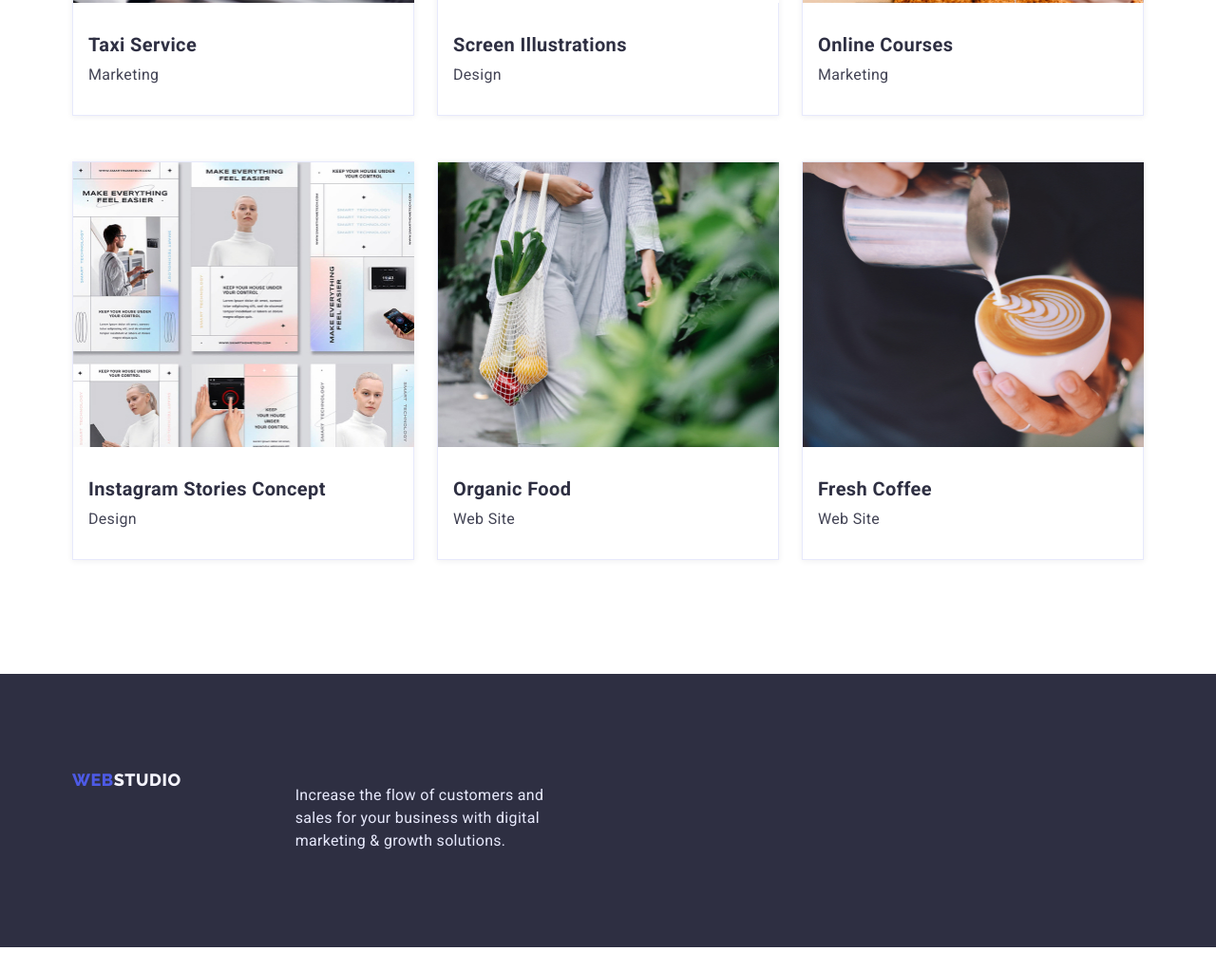
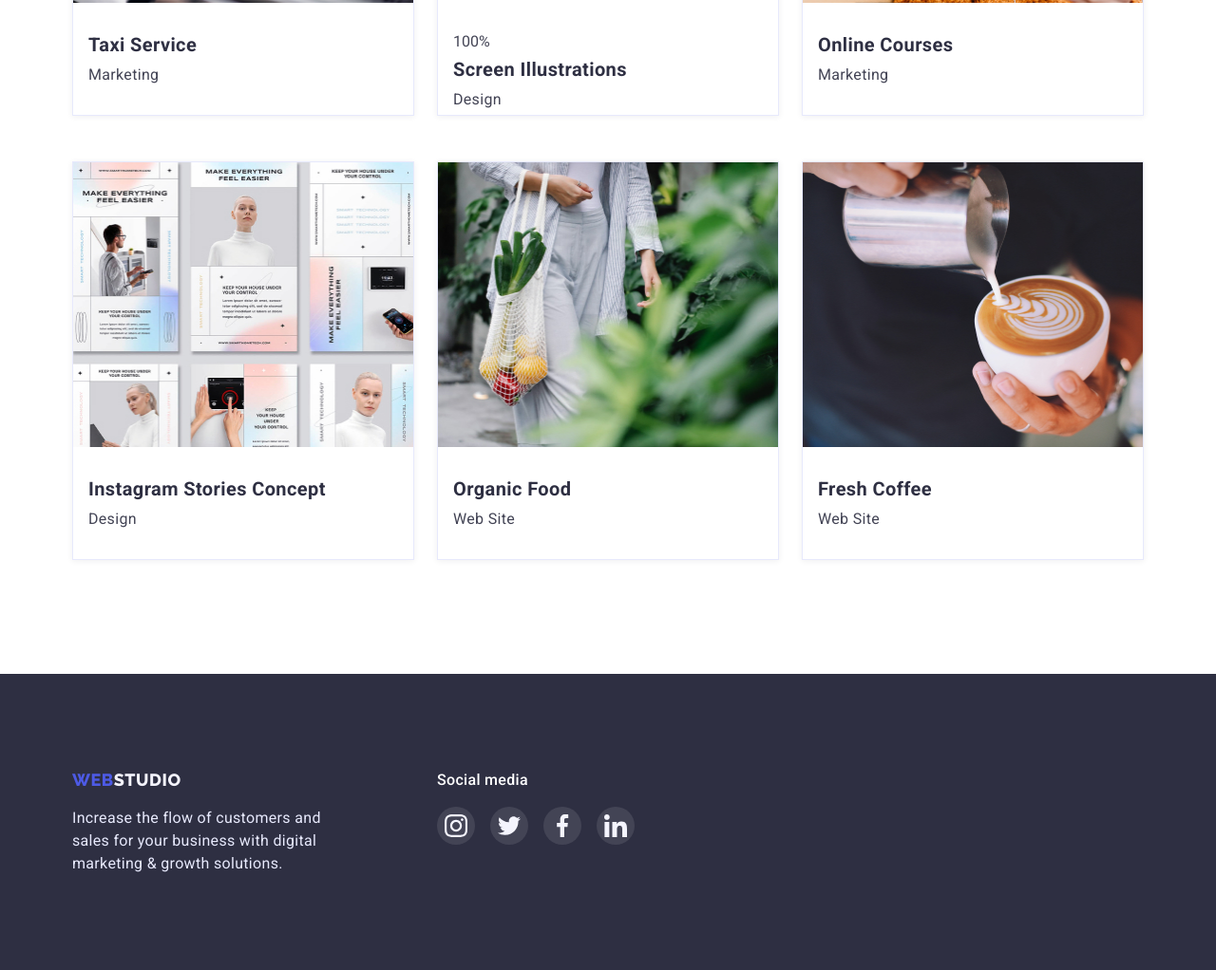
Before and after one commit to MajorIvan/goit-markup-hw-04, a plain HTML site: page portfolio.html in a window 1280 px wide. Shown: the part 1056-2078 px from the top of the page at 95% size. Before the commit the page ends 2054 px from the top, so only its background shows below. Drawn offline with nearby package versions, Linux system fonts and the light colour scheme.

Commit message:
Update portfolio.html

```diff
--- a/portfolio.html
+++ b/portfolio.html
@@ -39,63 +39,63 @@
                 </ul>
                 <ul class="project-cards list">
                     <li class="card">
-                        <img class="projects-img" src="./images/banking_app_interface_concept.jpg" alt="Banking App Interface Concept" style="max-width: 360px; height: 300px;">
+                        <img class="projects-img" src="./images/banking_app_interface_concept.jpg" alt="Banking App Interface Concept" style="width: 100%; height: 300px;">
                         <div class="card-wrap">
                             <h3 class="sub-title">Banking App Interface Concept</h3>
                             <p class="regular-text">App</p>
                         </div>
                     </li>
                     <li class="card">
-                        <img class="projects-img" src="./images/cashless_payment.jpg" alt="Cashless Payment" style="max-width: 360px; height: 300px;">
+                        <img class="projects-img" src="./images/cashless_payment.jpg" alt="Cashless Payment" style="width: 100%; height: 300px;">
                         <div class="card-wrap">
                             <h3 class="sub-title">Cashless Payment</h3>
                             <p class="regular-text">Marketing</p>
                         </div>
                     </li>
                     <li class="card">
-                        <img class="projects-img" src="./images/meditaion_app.jpg" alt="Meditaion App" style="max-width: 360px; height: 300px;">
+                        <img class="projects-img" src="./images/meditaion_app.jpg" alt="Meditaion App" style="width: 100%; height: 300px;">
                         <div class="card-wrap">
                             <h3 class="sub-title">Meditaion App</h3>
                             <p class="regular-text">App</p>
                         </div>
                     </li>
                     <li class="card">
-                        <img class="projects-img" src="./images/taxi_service.jpg" alt="Taxi Service" style="max-width: 360px; height: 300px;">
+                        <img class="projects-img" src="./images/taxi_service.jpg" alt="Taxi Service" style="width: 100%; height: 300px;">
                         <div class="card-wrap">
                             <h3 class="sub-title">Taxi Service</h3>
                             <p class="regular-text">Marketing</p>
                         </div>
                     </li>
                     <li class="card">
-                        <img class="projects-img" src="./images/screen_illustrations.jpg" alt="Screen Illustrations" style="max-width: 360px; height: 300px;">
-                        <div class="card-wrap">
+                        <img class="projects-img" src="./images/screen_illustrations.jpg" alt="Screen Illustrations" style="width: 100%; height: 300px;">
+                        <div class="card-wrap">100%
                             <h3 class="sub-title">Screen Illustrations</h3>
                             <p class="regular-text">Design</p>
                         </div>
                     </li>
                     <li class="card">
-                        <img class="projects-img" src="./images/online_courses.jpg" alt="Online Courses" style="max-width: 360px; height: 300px;">
+                        <img class="projects-img" src="./images/online_courses.jpg" alt="Online Courses" style="width: 100%; height: 300px;">
                         <div class="card-wrap">
                             <h3 class="sub-title">Online Courses</h3>
                             <p class="regular-text">Marketing</p>
                         </div>
                     </li>
                     <li class="card">
-                        <img class="projects-img" src="./images/instagram_stories_concept.jpg" alt="Instagram Stories Concept" style="max-width: 360px; height: 300px;">
+                        <img class="projects-img" src="./images/instagram_stories_concept.jpg" alt="Instagram Stories Concept" style="width: 100%; height: 300px;">
                         <div class="card-wrap">
                             <h3 class="sub-title">Instagram Stories Concept</h3>
                             <p class="regular-text">Design</p>
                         </div>
                     </li>
                     <li class="card">
-                        <img class="projects-img" src="./images/organic_food.jpg" alt="Organic Food" style="max-width: 360px; height: 300px;">
+                        <img class="projects-img" src="./images/organic_food.jpg" alt="Organic Food" style="width: 100%; height: 300px;">
                         <div class="card-wrap">
                             <h3 class="sub-title">Organic Food</h3>
                             <p class="regular-text">Web Site</p>
                         </div>
                     </li>
                     <li class="card">
-                        <img class="projects-img" src="./images/fresh_coffee.jpg" alt="Fresh Coffee" style="max-width: 360px; height: 300px;">
+                        <img class="projects-img" src="./images/fresh_coffee.jpg" alt="Fresh Coffee" style="width: 100%; height: 300px;">
                         <div class="card-wrap">
                             <h3 class="sub-title">Fresh Coffee</h3>
                             <p class="regular-text">Web Site</p>
@@ -107,8 +107,43 @@
     </main>
     <footer class="footer">
         <div class="container">
-            <a class="text-logo link" href="./index.html">Web<span class="footer-logo">Studio</span></a>
-            <p class="footer-txt regular-text">Increase the flow of customers and sales for your business with digital marketing & growth solutions.</p>
+            <div>
+                <a class="text-logo link" href="./index.html">Web<span class="footer-logo">Studio</span></a>
+                <p class="footer-txt regular-text">Increase the flow of customers and sales for your business with digital marketing & growth solutions.</p>
+            </div>
+            <div class="social">
+                <p class="social-txt">Social media</p>
+                <ul class="social-list list">
+                    <li class="social-item">
+                        <a href="https://www.instagram.com/" class="social-link link">
+                            <svg class="social-icon" width="24" height="24">
+                                <use href="./images/icons.svg#icon-instagram"></use>
+                            </svg>
+                        </a>
+                    </li>
+                    <li class="social-item">
+                        <a href="https://twitter.com/" class="social-link link">
+                            <svg class="social-icon" width="24" height="24">
+                                <use href="./images/icons.svg#icon-twitter"></use>
+                            </svg>
+                        </a>
+                    </li>
+                    <li class="social-item">
+                        <a href="https://www.facebook.com/" class="social-link link">
+                            <svg class="social-icon" width="24" height="24">
+                                <use href="./images/icons.svg#icon-facebook"></use>
+                            </svg>
+                        </a>
+                    </li>
+                    <li class="social-item">
+                        <a href="https://www.linkedin.com/" class="social-link link">
+                            <svg class="social-icon" width="24" height="24">
+                                <use href="./images/icons.svg#icon-linkedin"></use>
+                            </svg>
+                        </a>
+                    </li>
+                </ul>
+            </div>
         </div>
     </footer>
 </body>
```
